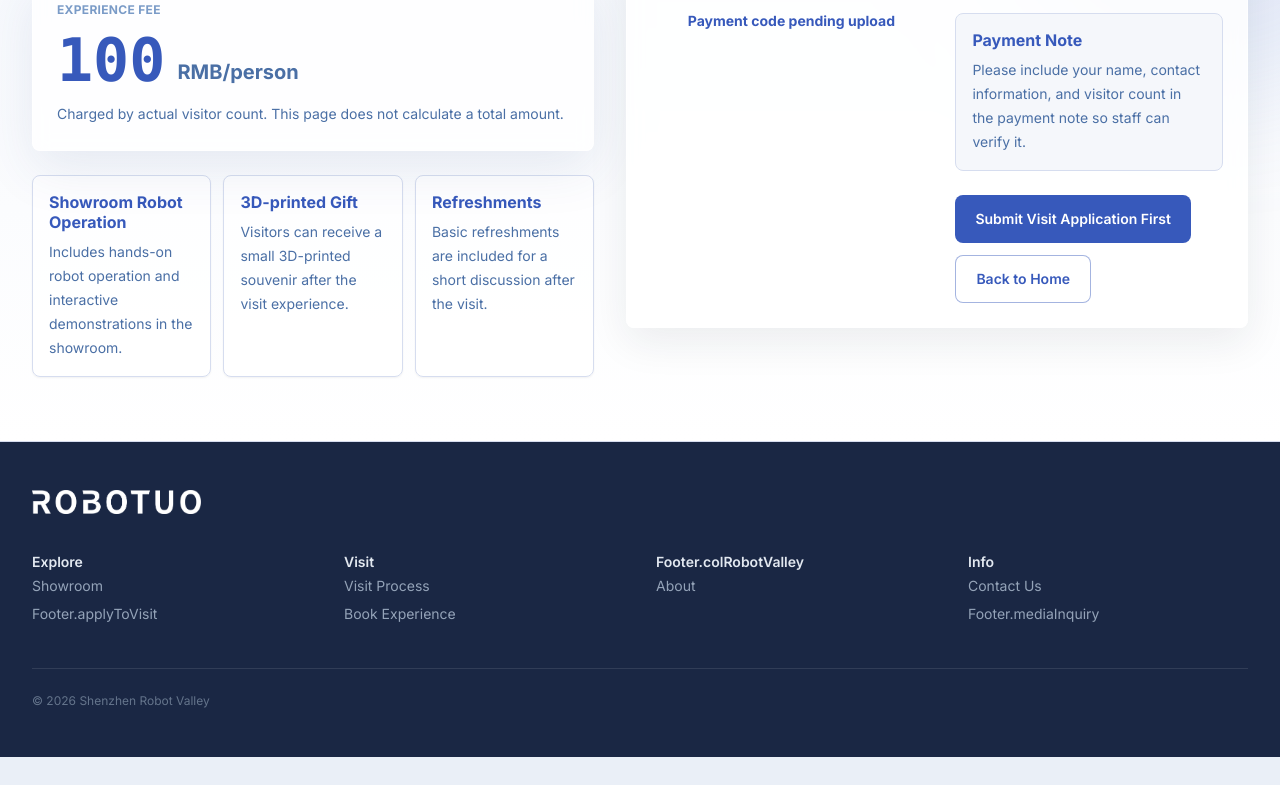
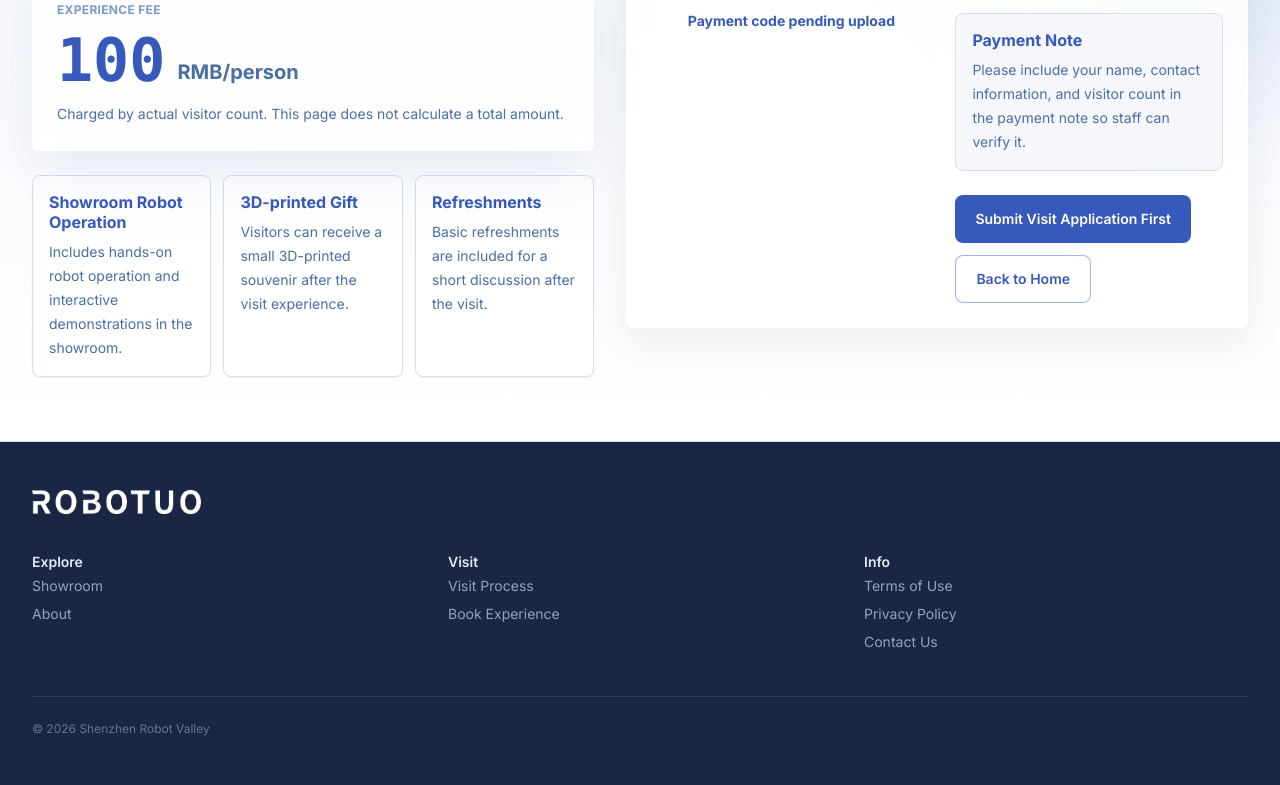
Before and after one commit to EASONHUANG822/robot-industry-atlas, a Next.js app: page /en/payment in a window 1280 px wide. Shown: the part 484-1269 px from the top of the page. Before the commit the page ends 1241 px from the top, so only its background shows below. Built offline with nearby package versions, Linux system fonts and the light colour scheme.

Commit message:
feat: simplify footer to 3-column layout

```diff
--- a/src/components/Footer.tsx
+++ b/src/components/Footer.tsx
@@ -22,7 +22,7 @@ export function Footer() {
       title: t("colExplore"),
       links: [
         { label: t("showroom"), href: "/showroom" },
-        { label: t("applyToVisit"), href: "/apply" },
+        { label: t("about"), href: "/foundation" },
       ],
     },
     {
@@ -33,16 +33,11 @@ export function Footer() {
       ],
     },
     {
-      title: t("colRobotValley"),
-      links: [
-        { label: t("about"), href: "/showroom" },
-      ],
-    },
-    {
       title: t("colInfo"),
       links: [
+        { label: t("terms"), href: "/terms" },
+        { label: t("privacy"), href: "/privacy" },
         { label: t("contact"), href: "mailto:contact@robotvalley.cn", external: true },
-        { label: t("mediaInquiry"), href: "/showroom" },
       ],
     },
   ];
@@ -50,13 +45,11 @@ export function Footer() {
   return (
     <footer className="border-t border-line bg-ink">
       <div className="mx-auto max-w-7xl px-4 py-12 sm:px-6 lg:px-8">
-        {/* Logo */}
         <Link href="/" className="inline-block" aria-label="Home">
           <img src="/images/logo.png" alt="" className="h-6 w-auto" />
         </Link>
 
-        {/* Accordion columns */}
-        <div className="mt-8 md:grid md:grid-cols-2 lg:grid-cols-4 lg:gap-8">
+        <div className="mt-8 md:grid md:grid-cols-3 md:gap-8">
           {columns.map((col) => {
             const id = col.title;
             const isOpen = openSection === id;
@@ -94,7 +87,7 @@ export function Footer() {
                   {col.links.map((link) => {
                     const cls = "block py-1 text-sm text-slate-400 hover:text-white transition";
                     return (
-                      <li key={link.label}>
+                      <li key={link.href}>
                         {link.external ? (
                           <a href={link.href} className={cls}>{link.label}</a>
                         ) : (
@@ -109,8 +102,7 @@ export function Footer() {
           })}
         </div>
 
-        {/* Bottom bar */}
-        <div className="mt-10 flex flex-col-reverse items-start gap-4 border-t border-white/10 pt-6 sm:flex-row sm:items-center sm:justify-between">
+        <div className="mt-10 border-t border-white/10 pt-6">
           <p className="text-xs text-slate-500">
             &copy; 2026 {t("brand")}
           </p>
```
